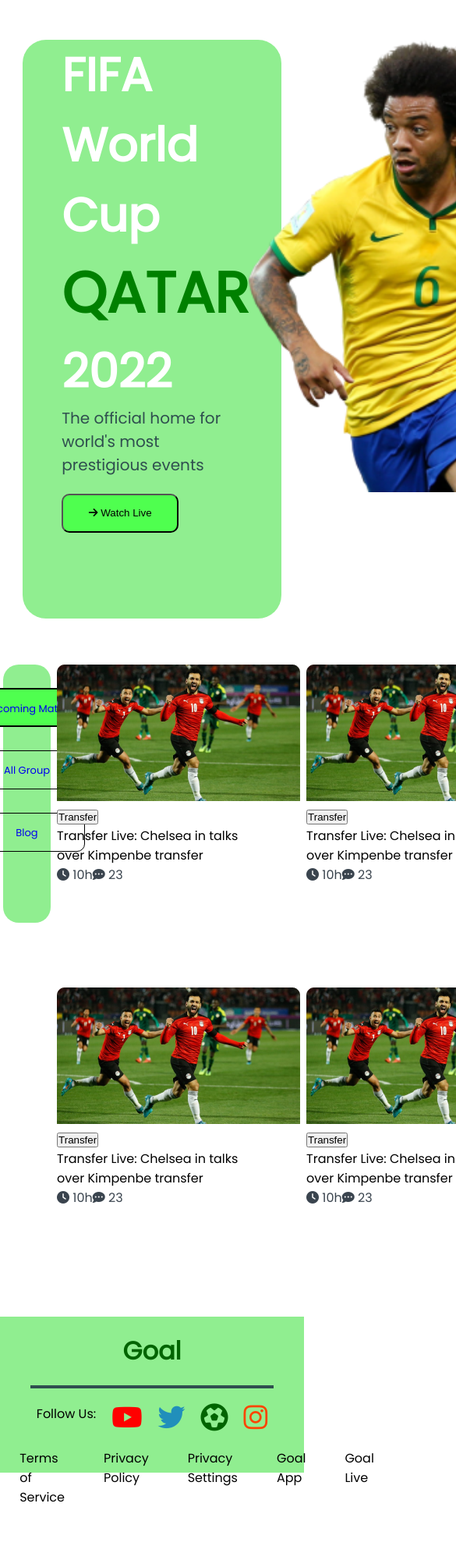
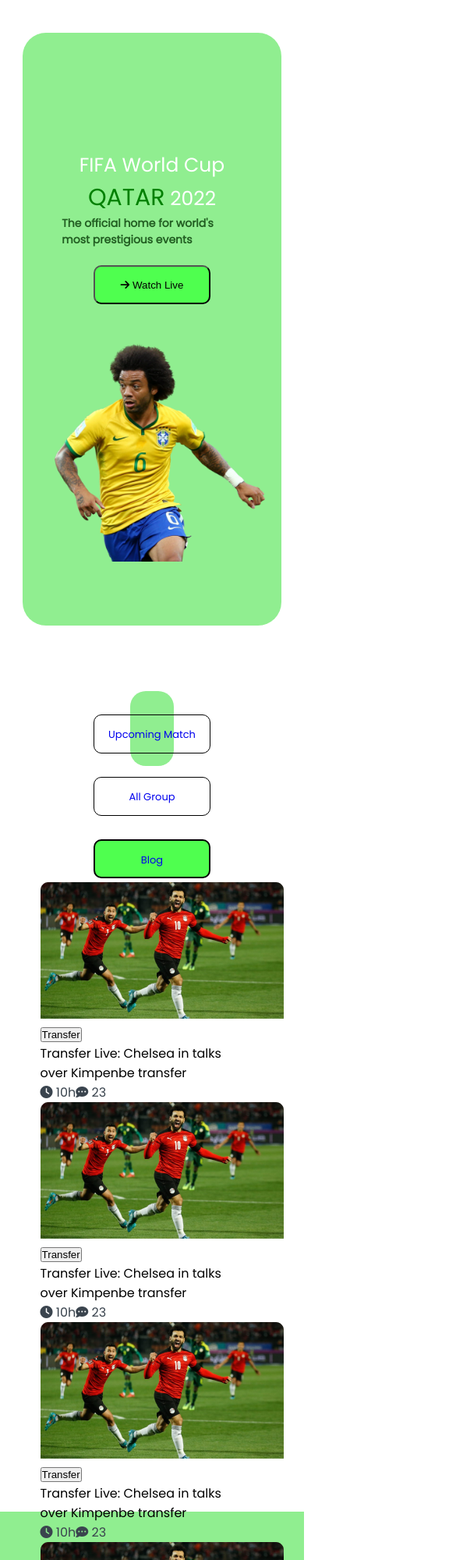
Before and after one commit to JNKarif/World-Cup-2022, a plain HTML site: page index.html in a window 390 px wide. Shown: the top 2000 px of the page at 78% size, 585 px wide, since content can reach past the window. Before the commit the page ends 1932 px from the top, so only its background shows below. Drawn offline with Linux system fonts and the light colour scheme.

Commit message:
responsive

```diff
--- a/index.html
+++ b/index.html
@@ -57,11 +57,11 @@
                     <!-- <form action=""> -->
                     <ul class="side-nav">
 
-                        <li id="match"> <a href="match.html">Upcoming Match</a></li>
+                        <li> <a href="match.html">Upcoming Match</a></li>
 
                         <li> <a href="group.html">All Group</a></li>
 
-                        <li> <a href="blog.html">Blog</a></li>
+                        <li id="blog"> <a href="blog.html">Blog</a></li>
 
                     </ul>
                     <!-- </form> -->
@@ -205,6 +205,7 @@
 
 <!-- ----------  footer,contacts,privacy settings, socialmedia --------------------------------------------------------------- -->
 <footer>
+    <div class="responsive-footer">
         <div class="footer-style">
             <h1 class="goal">Goal</h1>
 
@@ -229,6 +230,7 @@
             </div>
 
         </div>
+    </div>
 
 </footer>
 
--- a/styles/nav.css
+++ b/styles/nav.css
@@ -5,7 +5,6 @@
     width: 150px;
     border: 1px solid black;
     border-radius: 10px;
-
     padding: 15px 15px;
 
 
@@ -20,7 +19,7 @@
 
 }
 
-#match {
+#blog {
     background-color: rgb(79, 255, 79);
     border: 2px solid black;
 
@@ -35,3 +34,42 @@
     margin-top: 30px;
 
 }
+
+/*----------------- For Mobile phone------------------ */
+@media only screen and (max-width:577px) {
+    .side-nav {
+        display: grid;
+        justify-content: center;
+        align-items: center;
+
+
+    }
+
+
+}
+
+
+/* ------------------For tablet devices --------------*/
+@media only screen and (min-width:577px) and (max-width:992px) {
+    .side-nav {
+        flex-direction: row;
+        column-gap: 100px;
+        margin-top: 0;
+        margin-bottom: 20px;
+    }
+
+    nav li {
+        background-color: lightgreen;
+        height: 100px;
+        width: 200px;
+        border: 1px solid green;
+
+    }
+
+    ul #blog {
+        height: 100px;
+        width: 200px;
+    }
+
+
+}
--- a/styles/style.css
+++ b/styles/style.css
@@ -17,7 +17,6 @@
     height: 100vh;
     width: 100vw;
     display: flex;
-
     justify-content: center;
     align-items: center;
 
@@ -40,9 +39,11 @@
 }
 
 .banner-image img {
-    height: 580px;
-    width: 613px;
+    height: 480px;
+    width: 513px;
     padding-right: 50px;
+
+    margin-top: 100px;
 }
 
 .heading-style {
@@ -177,7 +178,7 @@
 
 /*----------------------- Footer ---------------------*/
 footer {
-    clear: both;
+    margin-top: 250px;
     height: 200px;
     width: 100%;
     background-color: lightgreen;
@@ -234,3 +235,148 @@
     gap: 50px;
     margin-top: 20px;
 }
+
+
+
+/* Responsive section
+---------------------*/
+
+
+/*----------------- For Mobile phone------------------ */
+@media only screen and (max-width:577px) {
+    .top-banner {
+        flex-direction: column;
+        justify-content: center;
+        align-items: center;
+        height: 90vh;
+        width: 85vw;
+
+    }
+
+    /* .banner-text {
+        height: 40%;
+        width: 100%;
+    } */
+
+    /* .banner-image {
+        height: 60%;
+        width: 100%;
+    } */
+
+    .heading-style {
+        font-size: 25px;
+        font-weight: 200;
+        text-align: center;
+    }
+
+    .banner-text {
+        margin-top: 10px;
+        display: flex;
+        flex-direction: column;
+        align-items: center;
+        margin-right: 50px;
+        margin-bottom: -15%;
+
+    }
+
+    .hosting-country {
+        font-size: 30px;
+        font-weight: 250;
+    }
+
+    .para-style {
+        font-size: 14px;
+        color: rgb(34, 94, 34);
+        font-weight: bold;
+    }
+
+    .banner-image img {
+        height: 280px;
+        width: 320px;
+        margin-bottom: -17%;
+        margin-left: 70px;
+        /* overflow-x: hidden; */
+    }
+
+
+    .nav-go-live {
+        height: 90vh;
+        width: 90vw;
+        display: grid;
+        grid-template-columns: repeat(1, 1fr);
+        justify-items: center;
+        gap: 5px;
+
+    }
+
+    .go-live {
+        display: grid;
+        grid-template-columns: repeat(1, 1fr);
+        justify-items: center;
+        /* align-items: center; */
+    }
+
+    .footer-style {
+        height: 70vh;
+        width: 100vw;
+        background-color: lightgreen;
+        margin-top: 1200px;
+
+
+    }
+
+    hr {
+        width: 60%;
+    }
+
+    .responsive-footer {
+        display: grid;
+        grid-template-columns: repeat(1, 1fr);
+    }
+
+    .contact-misc {
+        display: block;
+    }
+
+}
+
+
+
+
+
+
+
+/* ------------------For tablet devices --------------*/
+@media only screen and (min-width:578px) and (max-width:992px) {
+    .banner-image img {
+        margin-top: 157px;
+    }
+
+    .top-banner {
+        width: 76%;
+    }
+
+    .nav-go-live {
+        flex-direction: column;
+        align-items: center;
+        width: fit-content;
+        /* text-align: justify; */
+
+    }
+
+    .go-live {
+        grid-template-columns: repeat(2, 1fr);
+    }
+
+    aside {
+        background-color: white;
+    }
+
+    hr {
+        width: 60%;
+    }
+
+    .contact-misc {
+        gap: 30px;
+    }
+}
```
Also changed, not shown: match.html (+2 -2 lines). Lines whose indentation alone changed are shown as unchanged.
